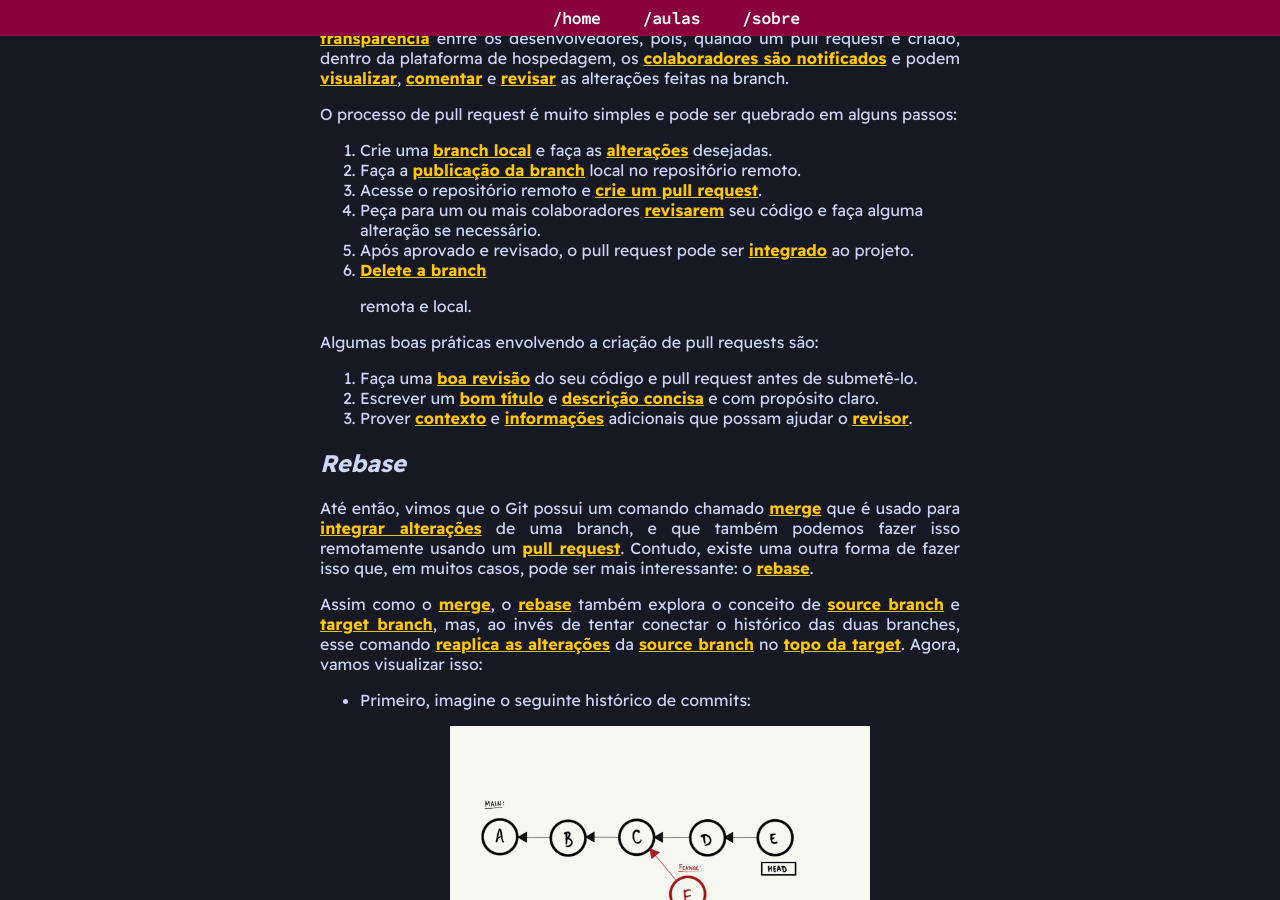
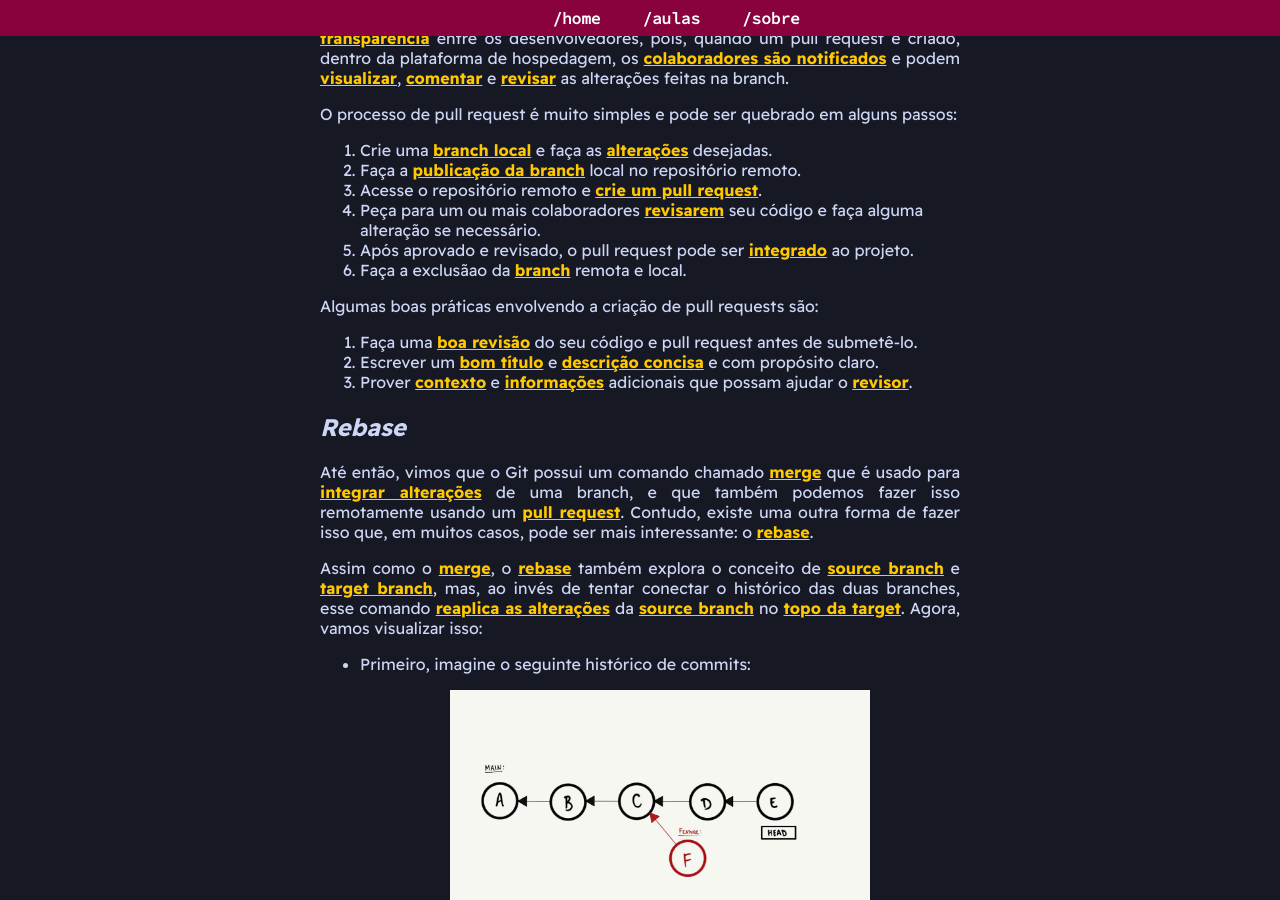
Before and after one commit to PETCC-UFRN/minicurso-linux-git, a Jekyll site: the page built from quintoDia.md, in a window 1280 px wide and 900 px high, scrolled down 475 px. Built offline with Jekyll 4.4.1, drawn with Linux system fonts in a browser that asks for light colours.

Commit message:
orrecao do bug visual em pulll request

```diff
--- a/quintoDia.md
+++ b/quintoDia.md
@@ -23,7 +23,7 @@ O processo de pull request é muito simples e pode ser quebrado em alguns passos
 3. Acesse o repositório remoto e <spam class="destaque">crie um pull request</spam>.
 4. Peça para um ou mais colaboradores <spam class="destaque">revisarem</spam> seu código e faça alguma alteração se necessário.
 5. Após aprovado e revisado, o pull request pode ser <spam class="destaque">integrado</spam> ao projeto.
-6. <spam class="destaque"> Delete a branch</spam> remota e local.
+6. Faça a exclusãao da <spam class="destaque"> branch</spam> remota e local.
 
 Algumas boas práticas envolvendo a criação de pull requests são:
 
```
